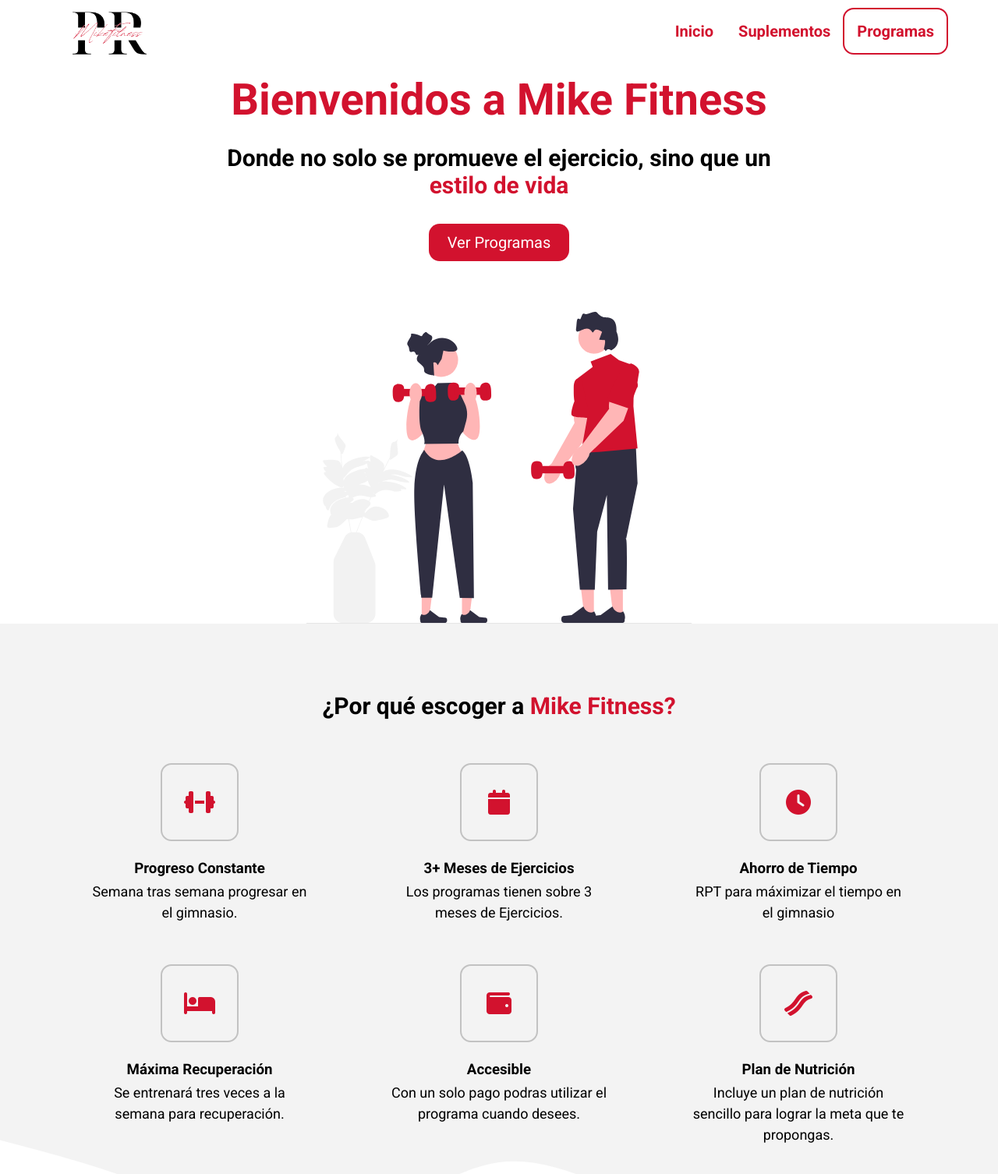
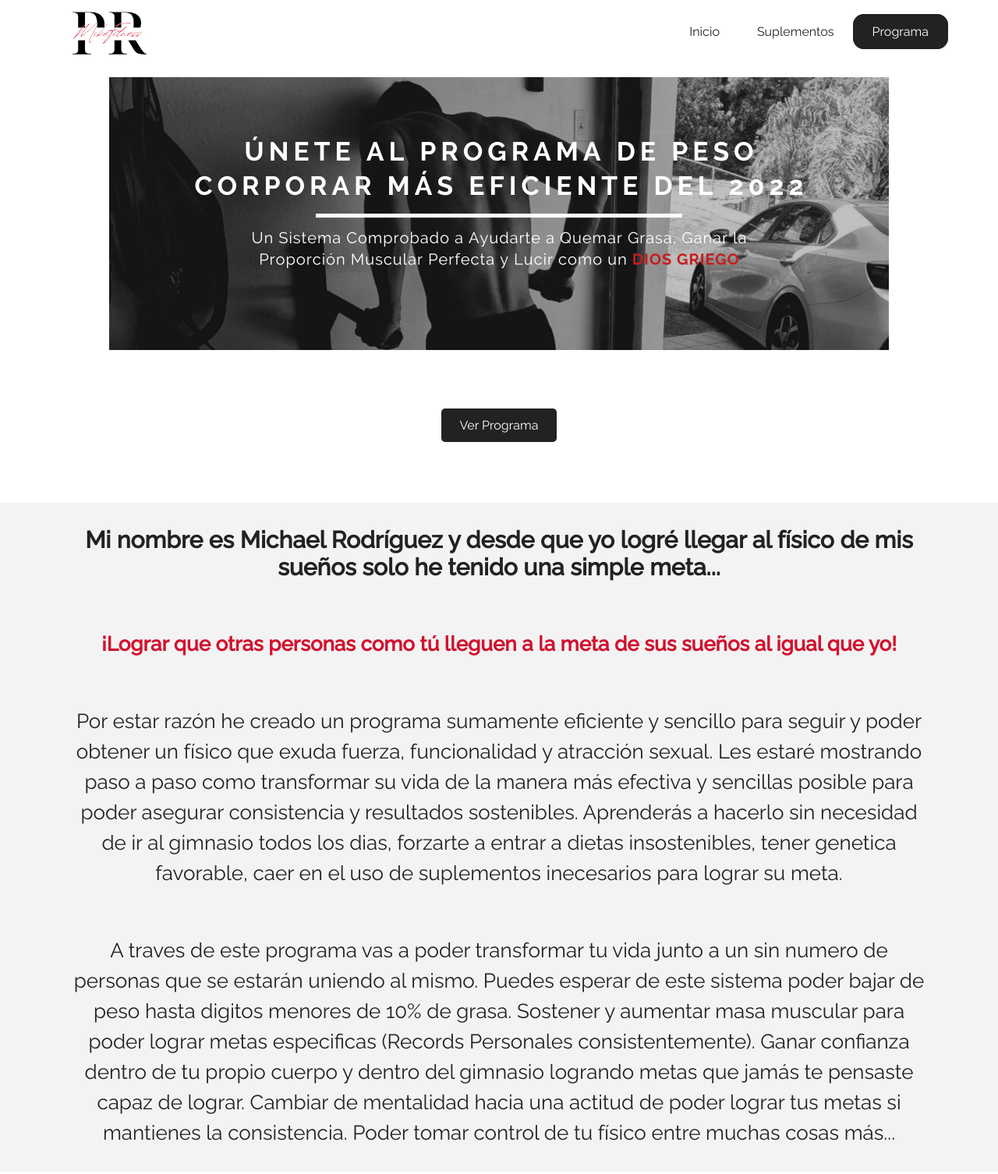
Before and after one commit to michaelrodriguezg99/Mike-Fitness-Website, a plain HTML site: page index.html in a window 1280 px wide. Shown: the top 1506 px of the page at 78% size. Drawn offline with Linux system fonts and the light colour scheme; a web font is replaced by a local one.

Commit message:
Cambios para converir la pagina en 1 product store

```diff
--- a/index.html
+++ b/index.html
@@ -31,7 +31,7 @@
             </li>
             <li>
               <a class="nav__link nav__link--primary" href="#programs"
-                >Programas</a
+                >Programa</a
               >
             </li>
           </ul>
@@ -63,21 +63,44 @@
       </nav>
       <header>
         <div class="header__container">
-          <div class="header__description">
-            <h1>Bienvenidos a Mike Fitness</h1>
-            <h2>
-              Donde no solo se promueve el ejercicio, sino que un
-              <span class="text__red"> estilo de vida</span>
-            </h2>
-            <a href="#programs" class="button">Ver Programas</a>
-          </div>
-          <figure class="header__image--wrapper">
-            <img src="./assets/undraw_personal_trainer_re_cnua.svg" alt="" />
-          </figure>
+            <figure class="header__image--wrapper">
+              <img src="./assets/MikeFitnessPromos (1).png" alt="">
+              <div class="button__header--wrapper">
+                <a href="#programs" class="button button__header">Ver Programa</a>
+              </div>
+            </figure>
         </div>
       </header>
     </section>
     <main>
+      <section id="introduction">
+
+        <h2 class="introduction__header" >Mi nombre es Michael Rodríguez y desde que yo logré llegar al físico de mis sueños solo he tenido una simple meta... </h2>
+
+        <p class="introduction__para bold">
+
+          <span class="text__red"> ¡Lograr que otras personas como tú lleguen a la meta de sus sueños al igual que yo! </span>
+
+        </p>
+
+        <p class="introduction__para">
+            Por estar razón he creado un programa sumamente eficiente y sencillo para seguir y poder obtener un físico que exuda fuerza, funcionalidad y atracción sexual.
+
+            Les estaré mostrando paso a paso como transformar su vida de la manera más efectiva y sencillas posible para poder asegurar consistencia y resultados sostenibles.
+
+            Aprenderás a hacerlo sin necesidad de ir al gimnasio todos los dias, forzarte a entrar a dietas insostenibles, tener genetica favorable, caer en el uso de suplementos inecesarios para lograr su meta.
+        </p>
+
+        <p class="introduction__para">
+          A traves de este programa vas a poder transformar tu vida junto a un sin numero de personas que se estarán uniendo al mismo. Puedes esperar de este sistema poder bajar de peso hasta digitos menores de 10% de grasa.
+
+          Sostener y aumentar masa muscular para poder lograr metas especificas (Records Personales consistentemente). Ganar confianza dentro de tu propio cuerpo y dentro del gimnasio logrando metas que jamás te pensaste capaz de lograr.
+
+          Cambiar de mentalidad hacia una actitud de poder lograr tus metas si mantienes la consistencia. Poder tomar control de tu físico entre muchas cosas más...
+        </p>
+
+
+      </section>
       <section id="highlights">
         <div class="container">
           <div class="row highlights__row">
@@ -99,9 +122,9 @@
                   <div class="highlight__img">
                     <i class="fas fa-calendar"></i>
                   </div>
-                  <h3 class="highlight__subtitle">3+ Meses de Ejercicios</h3>
+                  <h3 class="highlight__subtitle">4+ Meses de Ejercicios</h3>
                   <p class="highlight__para">
-                    Los programas tienen sobre 3 meses de Ejercicios.
+                    El programa tienen sobre 4 meses de Ejercicios.
                   </p>
                 </div>
                 <div class="highlight">
@@ -130,7 +153,7 @@
                   </div>
                   <h3 class="highlight__subtitle">Accesible</h3>
                   <p class="highlight__para">
-                    Con un solo pago podras utilizar el programa cuando desees.
+                    Con un solo pago podras utilizar el programa cuantas veces desees.
                   </p>
                 </div>
                 <div class="highlight">
@@ -153,7 +176,7 @@
         <div class="container">
           <div class="row">
             <h2 class="section__title">
-              <span class="text__red"> Más</span> Vendido
+              Programa de Peso Corporar
             </h2>
             <div class="bestseller">
               <div class="program">
@@ -264,11 +287,6 @@
           </div>
         </div>
       </section>
-
-      <section id="bestseller__back-up">
-        <h2 class="section__title" >Volver a <span class="text__red"> Más Vendido</span></h2>
-        <a href="#bestseller" class="button">Más Vendido</a>
-      </section>
     </main>
 
     <footer>
--- a/styles.css
+++ b/styles.css
@@ -1,10 +1,10 @@
-@import url("https://fonts.googleapis.com/css2?family=Alice&family=Roboto:wght@300;400;500;700&display=swap");
+@import url("https://fonts.googleapis.com/css2?family=Raleway:wght@200;400;500&display=swap");
 
 * {
   padding: 0;
   margin: 0;
   box-sizing: border-box;
-  font-family: "Roboto", sans-serif;
+  font-family: 'Raleway', sans-serif;
 }
 
 body {
@@ -46,8 +46,7 @@ img {
 }
 
 h1 {
-  font-size: 56px;
-  color: #d2122e;
+  font-size: 49px;
   margin-bottom: 24px;
   text-align: center;
 }
@@ -66,8 +65,27 @@ p {
   color: #d2122e;
 }
 
+.bold{
+  font-weight: bold;
+}
+
 button {
   cursor: pointer;
+}
+
+.header__container .button__header {
+  background-color: #222;
+  color: white;
+  font-size: 16px;
+  padding: 12px 24px;
+  border: none;
+  border-radius: 5px;
+}
+
+.header__container .button__header:hover {
+  background-color: white;
+  border: black 1px solid;
+  color: #d2122e;
 }
 
 button:active {
@@ -108,24 +126,29 @@ nav {
   padding: 0 24px;
 }
 .nav__link {
-  padding: 16px;
-  text-decoration: none;
-  font-size: 20px;
-  color: #d2122e;
-  font-weight: bold;
+  font-size: 16px;
+  padding: 12px 24px;
+  border: none;
+  border-radius: 5px;
+  color: #222;
 }
 
 .nav__link:hover {
-  text-decoration: underline;
+  text-decoration: underline red;
 }
 
 .nav__link--primary {
-  border: 2px solid #d2122e;
+  color: white;
+  background-color: #222;
+  border: #222 1px solid;
   border-radius: 14px;
 }
 
 .nav__link--primary:hover {
   text-decoration: none;
+  background-color: white;
+  border: black 1px solid;
+  color: #d2122e;
 }
 
 .button__menu {
@@ -187,9 +210,7 @@ nav {
 
 header {
   padding-top: 15px;
-  height: calc(100vh - 80px);
   display: flex;
-  justify-content: center;
   flex-direction: column;
   align-items: center;
   justify-content: space-between;
@@ -199,24 +220,29 @@ header {
   background-color: #fff;
 }
 
-.header__description {
+.button__header--wrapper{
+  height: 200px;
   display: flex;
-  flex-direction: column;
+  justify-content: center;
   align-items: center;
 }
 
 .header__container {
   width: 100%;
-  max-width: 720px;
-  height: 100%;
+  max-width: 1000px;
   display: flex;
   flex-direction: column;
-  justify-content: space-between;
+  align-items: center;
+  justify-content: center;
 }
 
 .header__image--wrapper {
-  padding: 20px 20px 0px 20px;
-  z-index: 2;
+  width: 100%;
+  height: auto;
+  display: flex;
+  flex-direction: column;
+  justify-content: center;
+  align-items: center;
 }
 
 html {
@@ -234,6 +260,33 @@ html {
   max-width: 1200px;
   margin: 0 auto;
   padding: 0 24px;
+}
+
+/* Introduction */
+
+#introduction{
+  display: flex;
+  flex-direction: column;
+  justify-content: center;
+  align-items: center;
+}
+
+.introduction__header{
+  width: 100%;
+  padding-top: 30px;
+  max-width: 1100px;
+  text-align: center;
+  color: #222;
+}
+
+.introduction__para{
+  width: 100%;
+  padding-top: 30px;
+  padding-bottom: 30px;
+  max-width: 1100px;
+  font-size: 26px;
+  text-align: center;
+  color: #222;
 }
 
 /* highlights */
@@ -402,15 +455,6 @@ To add the wave efect */
   justify-content: space-around;
 }
 
-/* Volver a más vendido */
-
-#bestseller__back-up {
-  display: flex;
-  flex-direction: column;
-  align-items: center;
-  margin: 50px;
-}
-
 /* Footer */
 
 footer {
```
Also changed, not shown: assets/MikeFitnessPromos (1).png (added), assets/MikeFitnessPromos (2).png (added), assets/MikeFitnessPromos.png (added), assets/Únete al programa de peso corporar más eficiente del 2022.png (added), 2 other files.
